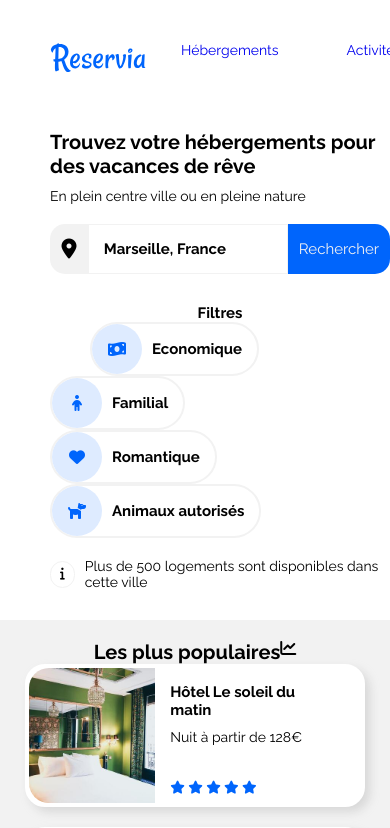
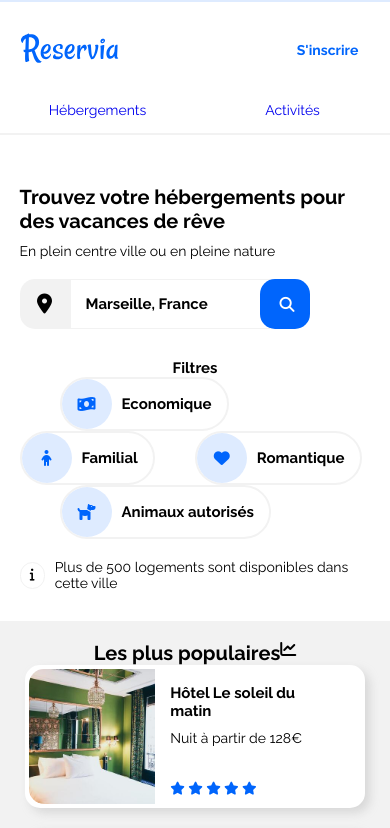
Before and after one commit to sachi86/ChristelleBono_2_03062021, a plain HTML site: page index.html in a window 390 px wide. Shown: the top 828 px of the page. Drawn offline with Linux system fonts and the light colour scheme.

Commit message:
intégration du header mobile CSS

```diff
--- a/index.html
+++ b/index.html
@@ -43,7 +43,10 @@
                         <form method="post" action="traitement.php">
                             <input type="search" placeholder="Marseille, France" id="search">
                         </form>
-                        <button class="button">Rechercher</button>
+                        <button class="button" type="submit">
+                            <span>Rechercher</span>
+                            <i class="fa fa-search" aria-hidden="true"></i>
+                        </button>
                     </div>
                 <!--search's filters-->
                     <div class="filters">
--- a/styles.css
+++ b/styles.css
@@ -8,8 +8,8 @@
     --lightgrey: #f2f2f2;
     --blue: #0065fc;
 	--lightblue: #DEEBFF;
-	--radius: 20px;
-	--radius2: 20px 20px 0 0;
+	--radius: 15px;
+	--radius2: 15px 15px 0 0;
 }
 
 body {
@@ -89,7 +89,7 @@ nav li, nav a {
 
 .menu a:hover {
 	color:  var(--blue);
-	border-top: solid 2px var(--blue);
+	border-top: solid 2.5px var(--blue);
 }
 
 .signup {
@@ -100,9 +100,9 @@ nav li, nav a {
 	margin-right: 58px;
 }
 
-.lightblue_link a:hover {
+.lightblue_link:hover {
 	color: var(--lightblue);
-	border-top: solid 2px var(--lightblue) ;
+	border-top: solid 2.5px var(--lightblue) ;
 }
 /****************************************************************************************/
 /************************************section of search***********************************/
@@ -139,7 +139,7 @@ nav li, nav a {
 	font-weight: bolder;
 	font-size: 15px;
 	border: solid 1px var(--lightgrey);
-	padding-left: 15px;
+	padding: 15px;
 }
 
 ::placeholder {
@@ -152,14 +152,24 @@ nav li, nav a {
 }
 
 .button {
+	display: flex;
+	align-items: center;
+	justify-content: center;
 	width: 135px;
 	height: 50px;
 	background-color: var(--blue);
 	border-radius: 0 15px 15px 0;
-	color: var(--lightgrey);
+	color: white;
 	border: none;
 	font-family: 'Raleway', sans-serif;
-	font-size:15px
+	font-size:15px;
+	font-weight: bolder;
+
+}
+
+.button i {
+	visibility: hidden;
+	width: 0;
 }
 /*search's filters*/
 .filters {
@@ -598,46 +608,84 @@ footer ul {
 		overflow-x: hidden;
 	  }
 	body {
+		margin: 0;
 		-webkit-overflow-x: hidden;
 		overflow-x: hidden;
 	  }
-	#container {
-		width: 100%;
-		margin: auto;
-		padding: auto;
-	}
-
-	.logo {
-		margin: 25px 0 0 0;
+	#logo {
+		margin-top: 25px;
+		margin-left: 5%;
 		position: absolute;
+		padding: 0;
 	  }
-
-	  .
-	.menu {
+	.nav_bar {
+		width: 100vw;
+		position: relative;
+		-webkit-box-orient: vertical;
+		-webkit-box-direction: reverse;
+		-ms-flex-direction: column-reverse;
+		flex-direction: column-reverse;
+	  }
+	nav ul {
 		width: 100%;
 		padding-left: 0;
 		margin-right: 0;
+	  }
+	nav ul li {
 		border-bottom: solid 2.5px var(--lightgrey);
 		padding-bottom: 15px;
 	  }
-	.signup {
+	  .menu {
 		text-align: center;
-		order:-1;
 		width: 100%;
 		padding-bottom: 15px;
 		padding-top: 25px;
 	  }
-	.menu:hover {
+	  .menu a:hover, nav ul li:hover {
 		border-bottom: solid 2.5px var(--blue);
-		border-top: none;
-		padding-bottom: 10px;
+		border-top: solid 2.5px transparent;
+		padding-bottom: 15px;
 	  }
-	.signup {
-		margin-right: 25px;
+	  .lightblue_link {
+		display: flex;
+		justify-content: flex-end;
+		width: 100%;
+
+	  }
+	  .signup {
+		margin-right:3%;
 	  }
 
 	.signup:hover {
+		border-top:transparent;
 		color: var(--lightblue);
+		font-size: 1rem;
+		transition: 1s;
+	}
+	#search_section {
+		padding-left: 5%;
+		padding-right: 5%;
+	}
+	h1 {
+		margin-right: 5%;
+	}
+
+	#search input {
+		width: 100%;
+	}
+
+	.button {
+		width: 50px;
+		height: 50px;
+		margin-left: -10px;
+		border-radius: var(--radius);
+	}
+	.button span {
+		display: none;
+	}
+	.button i {
+		visibility: visible;
+		width: 20%;
 	}
 
 	.filters {
```
